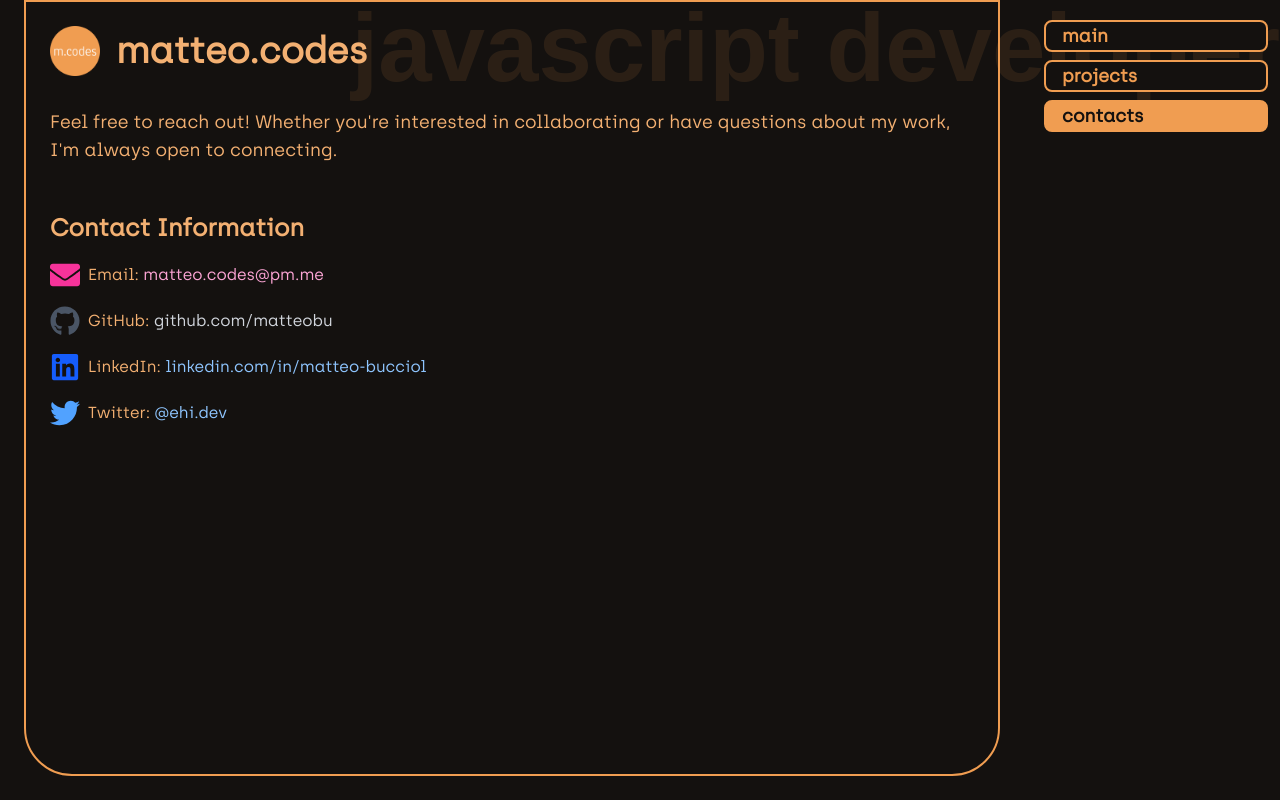
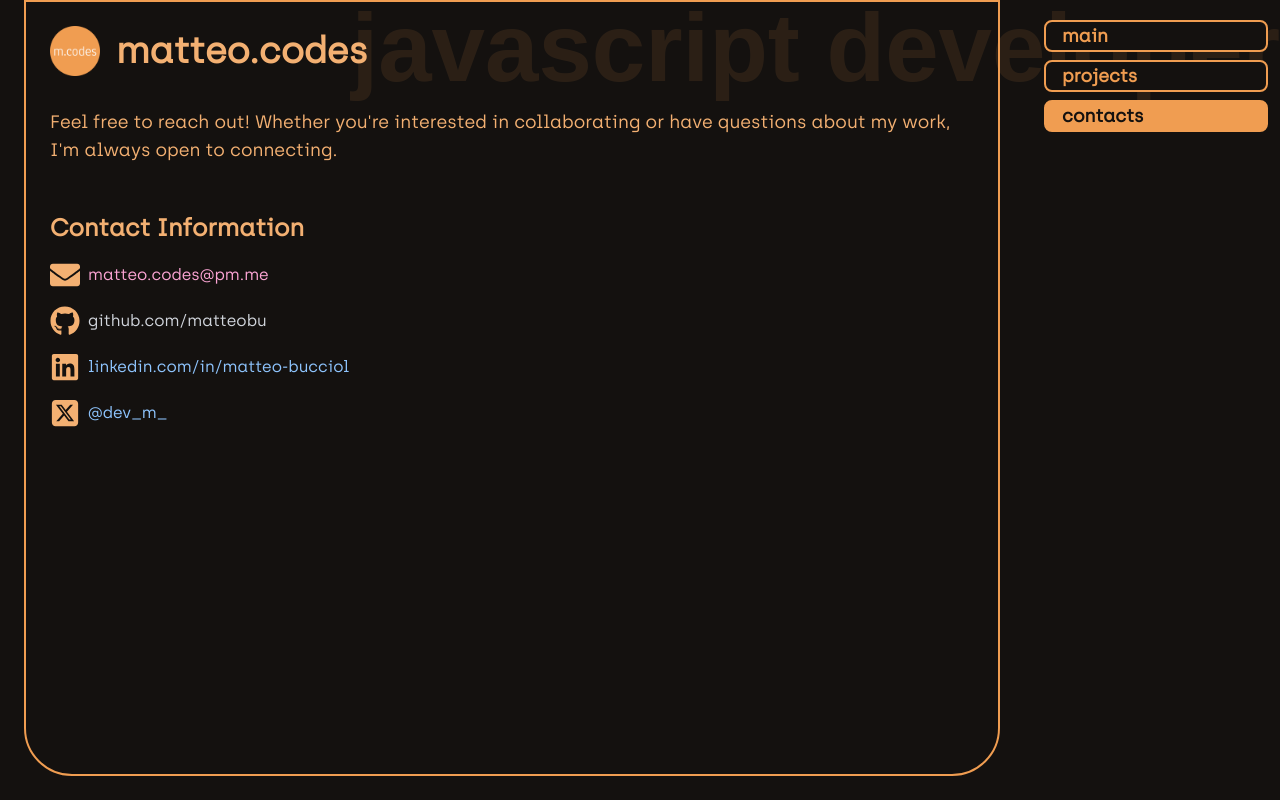
Before and after one commit to matteobu/matteo.codes, a Next.js app: page /contacts in a window 1280 px wide. Built offline with nearby package versions, Linux system fonts and the light colour scheme.

Commit message:
UI: change icons

```diff
--- a/app/contacts/page.tsx
+++ b/app/contacts/page.tsx
@@ -1,5 +1,7 @@
 import React from 'react';
-import { FaGithub, FaLinkedin, FaTwitter, FaEnvelope } from 'react-icons/fa';
+import { FaGithub, FaLinkedin, FaEnvelope } from 'react-icons/fa';
+import { FaSquareXTwitter } from 'react-icons/fa6';
+
 import MatteoCodes from '@/components/MatteoCodes';
 
 export default function Contacts() {
@@ -27,18 +29,16 @@ export default function Contacts() {
         <h2 className="text-2xl font-semibold mb-4">Contact Information</h2>
         <ul className="space-y-4">
           <li className="flex items-center">
-            <FaEnvelope className="text-pink-500 text-3xl mr-2" />
+            <FaEnvelope className=" text-3xl mr-2" />
             <span>
-              Email:{' '}
               <a href="mailto:matteo.codes@pm.me" className="text-pink-300">
                 matteo.codes@pm.me
               </a>
             </span>
           </li>
           <li className="flex items-center">
-            <FaGithub className="text-gray-600 text-3xl mr-2" />
+            <FaGithub className=" text-3xl mr-2" />
             <span>
-              GitHub:{' '}
               <a
                 href="https://github.com/matteobu"
                 target="_blank"
@@ -49,9 +49,8 @@ export default function Contacts() {
             </span>
           </li>
           <li className="flex items-center">
-            <FaLinkedin className="text-blue-600 text-3xl mr-2" />
+            <FaLinkedin className=" text-3xl mr-2" />
             <span>
-              LinkedIn:{' '}
               <a
                 href="https://www.linkedin.com/in/matteo-bucciol/"
                 className="text-blue-300"
@@ -62,15 +61,14 @@ export default function Contacts() {
             </span>
           </li>
           <li className="flex items-center">
-            <FaTwitter className="text-blue-400 text-3xl mr-2" />
+            <FaSquareXTwitter className=" text-3xl mr-2" />
             <span>
-              Twitter:{' '}
               <a
-                href="https://twitter.com/ehi.dev"
+                href="https://twitter.com/dev_m_"
                 className="text-blue-300"
                 target="_blank"
               >
-                @ehi.dev
+                @dev_m_
               </a>
             </span>
           </li>
--- a/app/page.tsx
+++ b/app/page.tsx
@@ -1,12 +1,8 @@
 import React from 'react';
 import { FaJsSquare, FaReact, FaNode, FaGithub } from 'react-icons/fa';
-import {
-  SiPostgresql,
-  SiPython,
-  SiTypescript,
-  SiNextdotjs,
-  SiJest,
-} from 'react-icons/si';
+import { SiPostgresql, SiPython, SiTypescript, SiJest } from 'react-icons/si';
+import { TbBrandNextjs } from 'react-icons/tb';
+
 import MatteoCodes from '@/components/MatteoCodes';
 
 export default function Home() {
@@ -44,7 +40,7 @@ export default function Home() {
             <span>React.js</span>
           </li>
           <li className="flex items-center">
-            <SiNextdotjs className="text-black text-3xl mr-2" />
+            <TbBrandNextjs className="text-black text-3xl mr-2" />
             <span>Next.js</span>
           </li>
           <li className="flex items-center">
```
